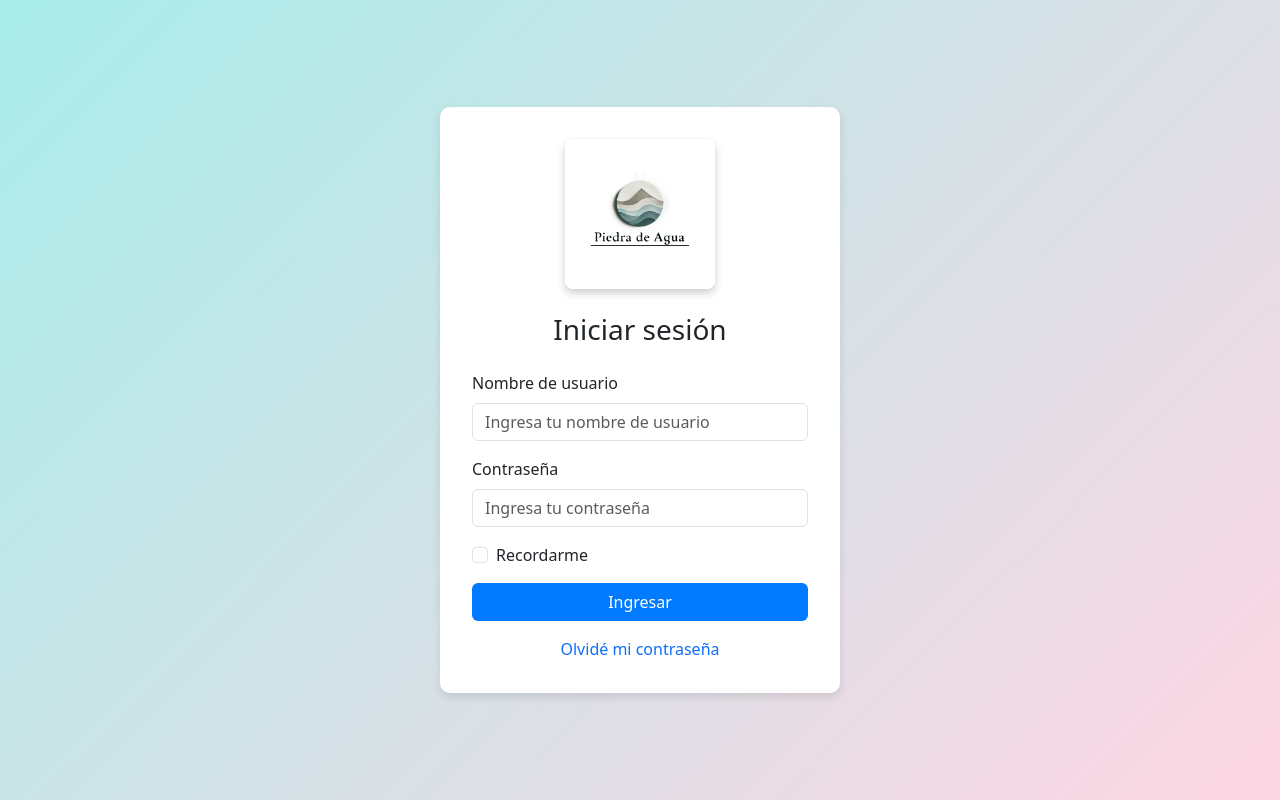
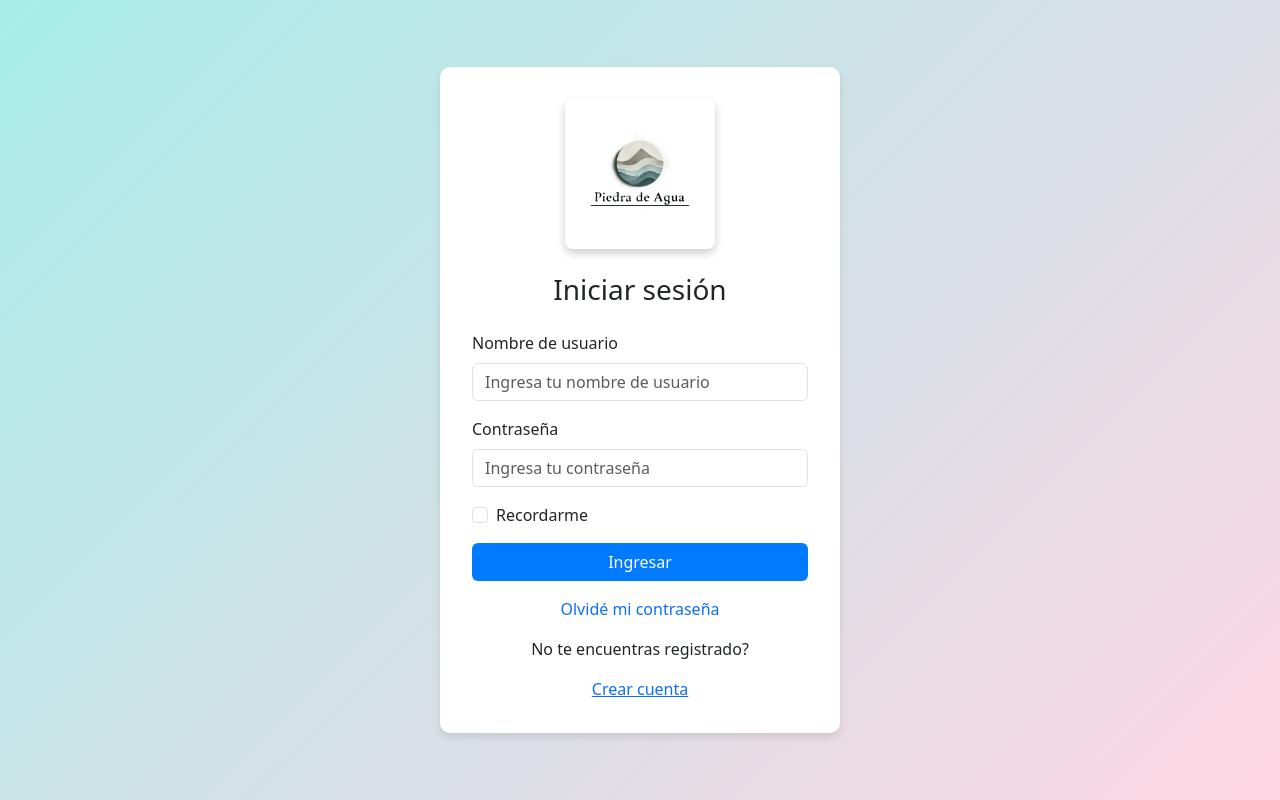
Before and after one commit to KRZ23/Integrador, a PHP site: page / in a window 1280 px wide. Run offline with PHP 8.4, Linux system fonts and the light colour scheme.

Commit message:
Interconexión entre las vistas

```diff
--- a/src/views/LoginView.php
+++ b/src/views/LoginView.php
@@ -11,6 +11,7 @@
     <link rel="stylesheet" href="../../public/css/StyleLoginView.css">
     <link rel="shortcut icon" href="img/FotosProducto//Logo.webp">
 </head>
+
 <body class="d-flex justify-content-center align-items-center vh-100">
     <div class="container-login">
         <!-- Formulario de inicio de sesión -->
@@ -38,6 +39,10 @@
                 <div class="text-center mt-3">
                     <a href="#" class="text-decoration-none">Olvidé mi contraseña</a>
                 </div>
+                <div class="mt-3 text-center">
+                    <p>No te encuentras registrado?</p>
+                    <a href="./RegisroView.php">Crear cuenta</a>
+                </div>
             </form>
         </div>
     </div>
--- a/src/views/RegisroView.php
+++ b/src/views/RegisroView.php
@@ -38,8 +38,9 @@
                         <label for="password" class="form-label">Contraseña</label>
                         <input type="password" class="form-control" id="password" name="password" placeholder="Contraseña" required>
                     </div>
+                <button type="submit" class="btn btn-primary w-100">Registrarse</button>
+                <a class='cuenta'href="./LoginView.php">Ya tienes una cuenta?</a>
                 </div>
-                <button type="submit" class="btn btn-primary w-100">Registrarse</button>
             </form>
         </div>
     </div>
```
